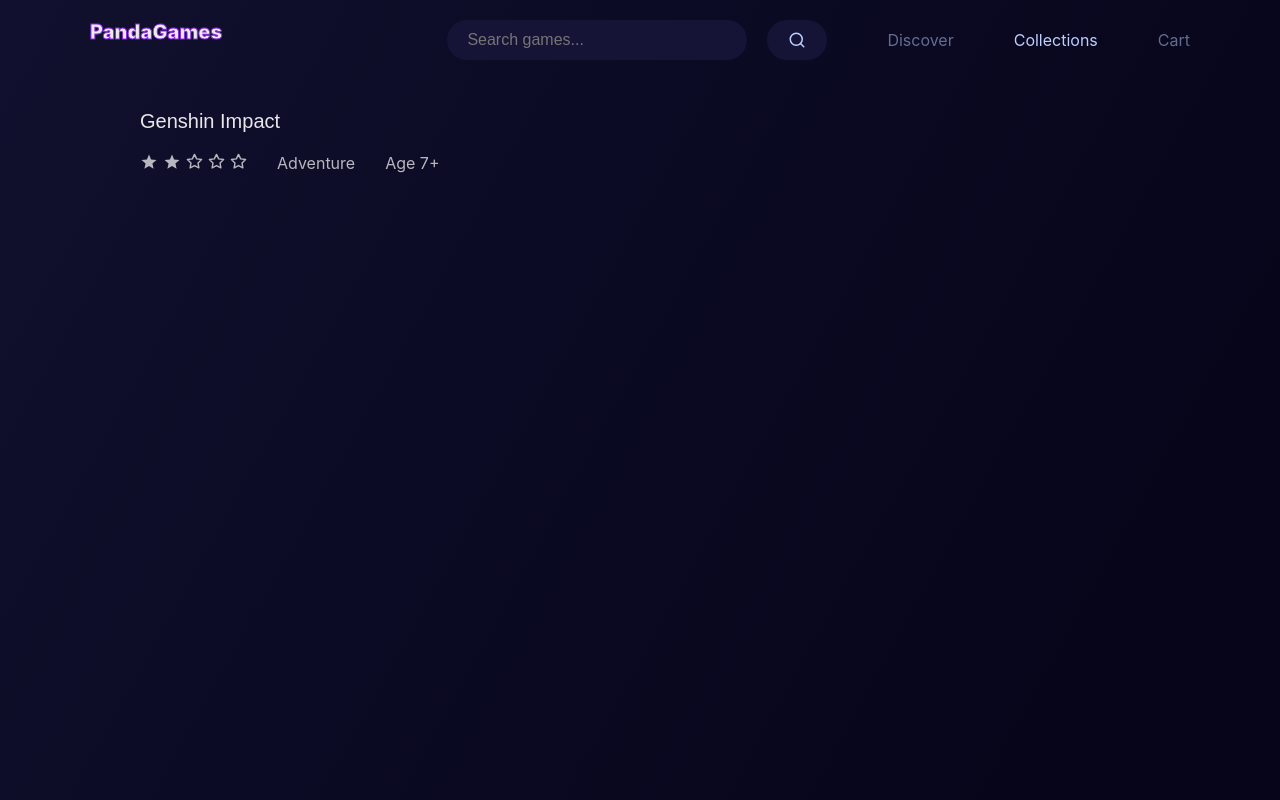
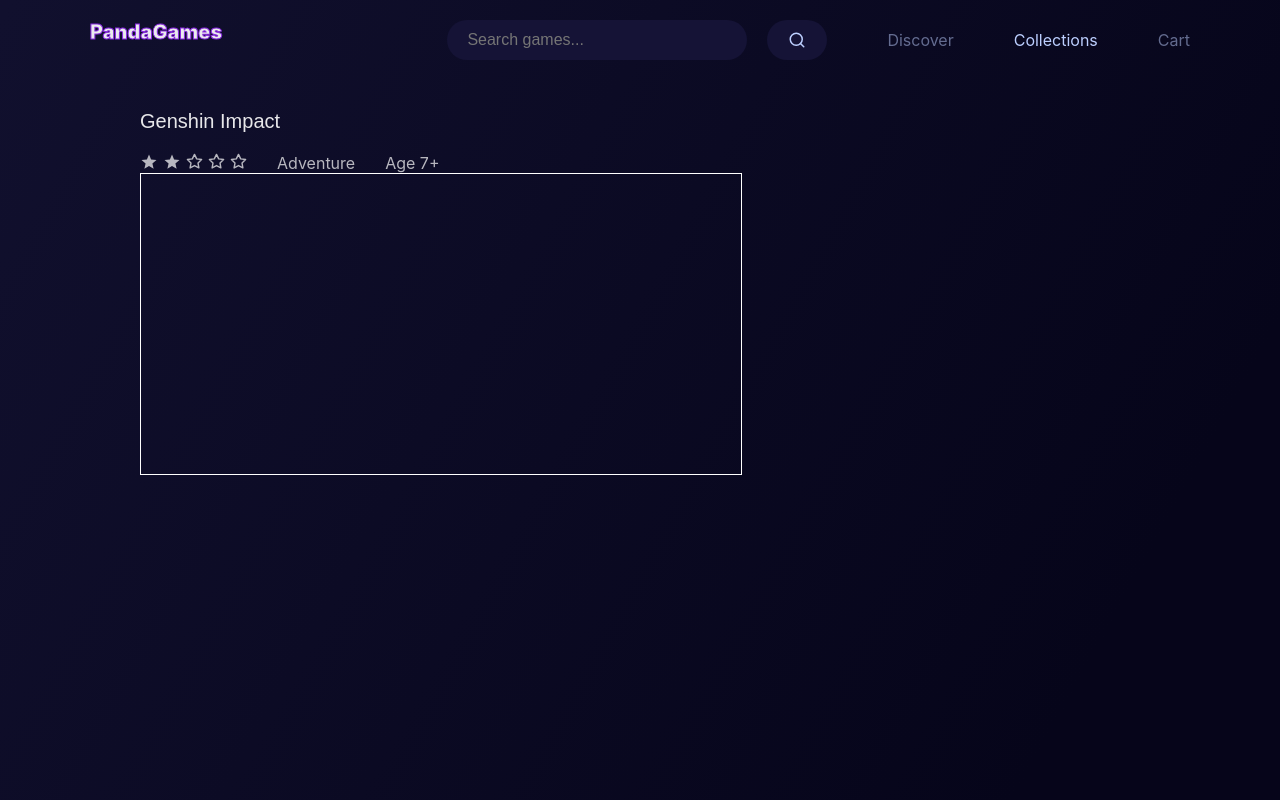
Before and after one commit to Ahumareze/pandagames, a React (Create React App) app: page /games/1 in a window 1280 px wide. Built offline with nearby package versions, Linux system fonts and the light colour scheme.

Commit message:
created banner component

```diff
--- a/src/pages/selected/Selected.tsx
+++ b/src/pages/selected/Selected.tsx
@@ -9,6 +9,7 @@
 //components
 import { Background, Header } from '../../components';
 import HeaderDetails from './components/headerDetails/HeaderDetails';
+import Banners from './components/banners/Banners';
 
 function Selected() {
     return (
@@ -16,7 +17,10 @@
             <div className={classes.container}>
                 <Header active={collections} />
                 <section className={classes.section}>
-                    <HeaderDetails />
+                    <div>
+                        <HeaderDetails />
+                        <Banners />
+                    </div>
                 </section>
             </div>
         </Background>
--- a/src/pages/selected/components/banners/Banners.tsx
+++ b/src/pages/selected/components/banners/Banners.tsx
@@ -1,8 +1,11 @@
 import React from 'react';
+
+//styles
+import classes from './banners.module.css';
 
 function Banners() {
     return (
-        <div>
+        <div className={classes.container}>
 
         </div>
     );
--- a/src/pages/selected/components/banners/banners.module.css
+++ b/src/pages/selected/components/banners/banners.module.css
@@ -0,0 +1,5 @@
+.container{
+    height: 300px;
+    width: 100%;
+    border: 1px solid #fff;
+}
```
